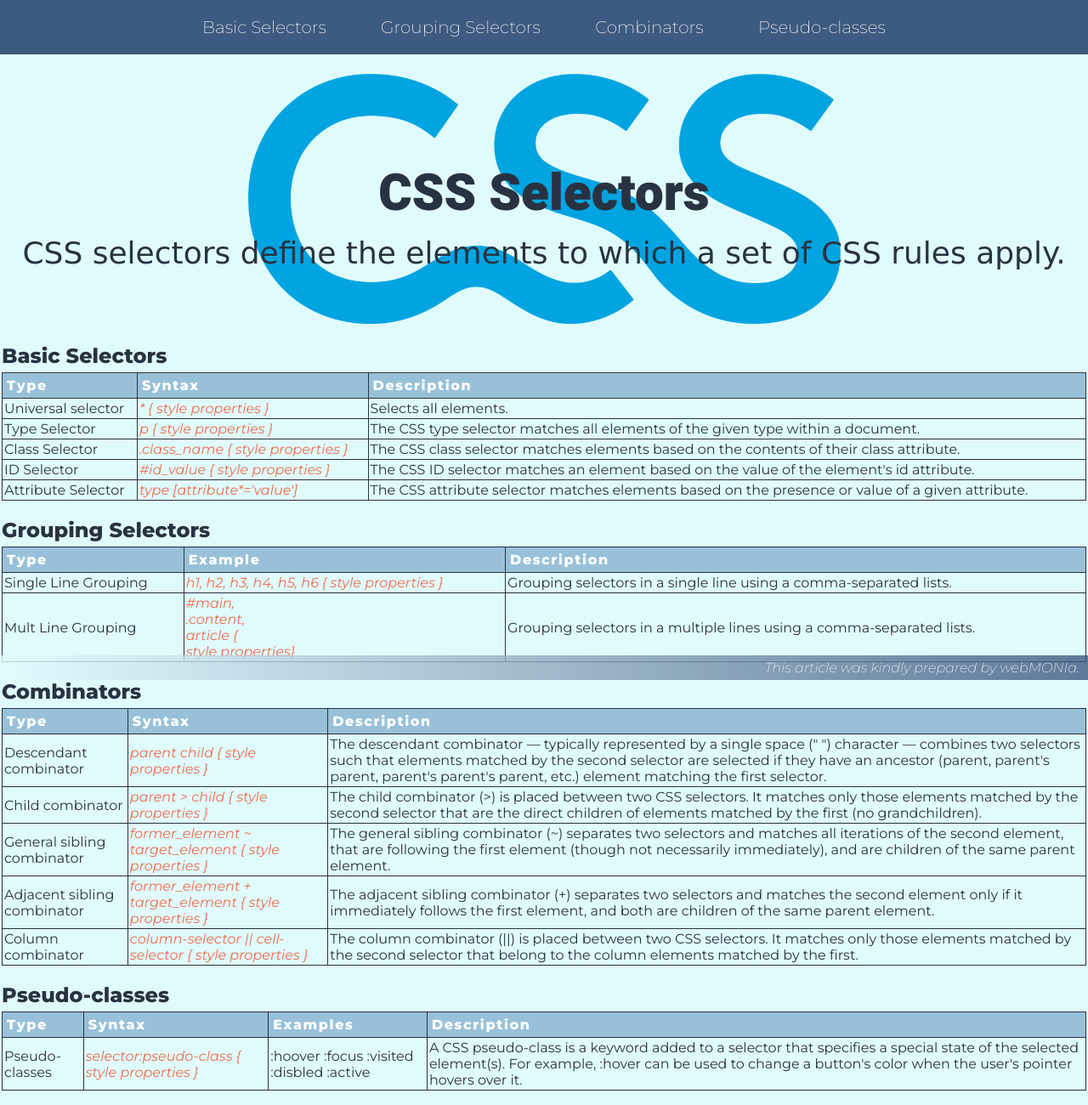
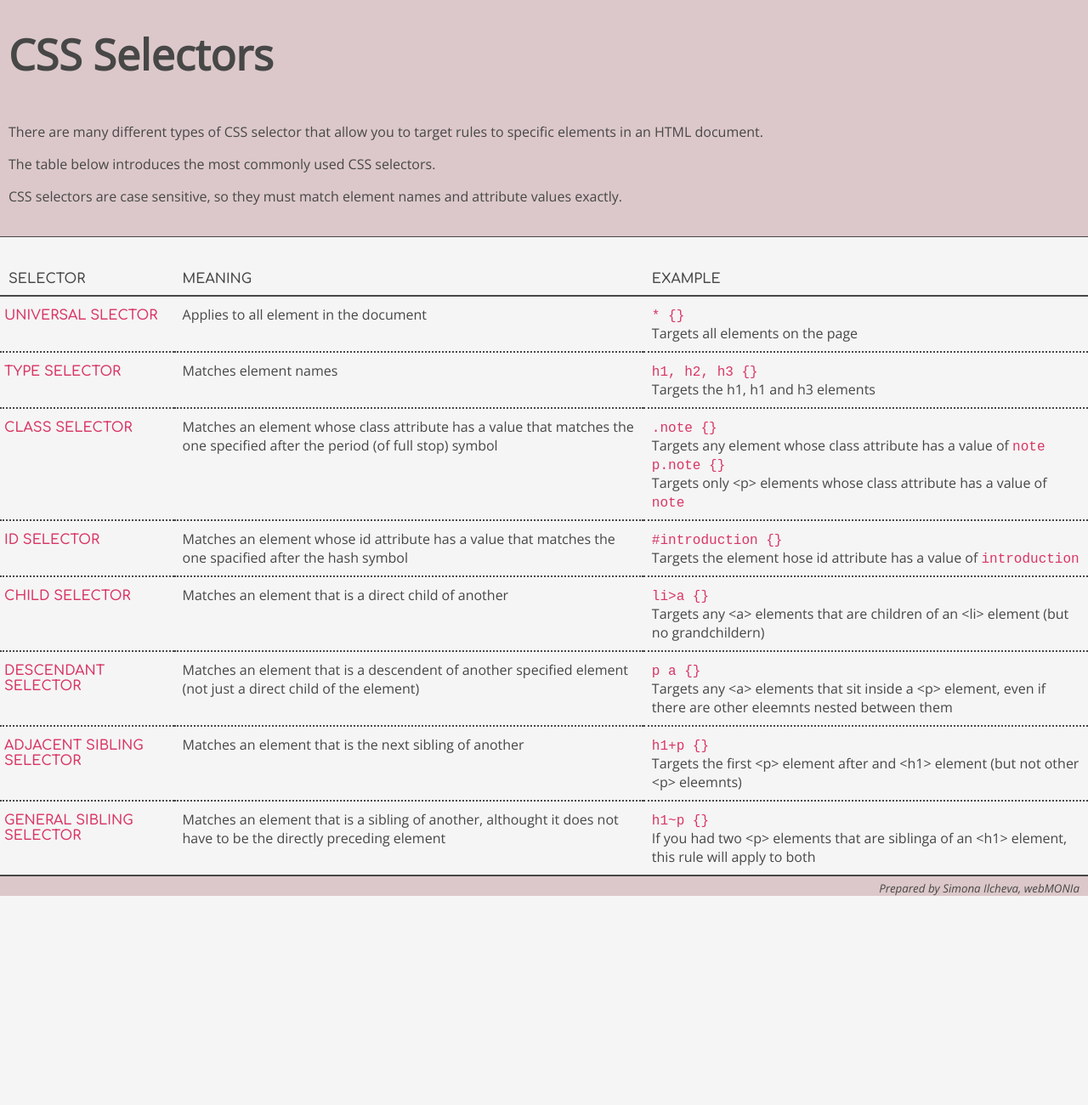
Before and after one commit to webmonia/webmonia.github.io, a plain HTML site: page index.html in a window 1280 px wide. Shown: the whole page at 85% size. After the commit the page ends 1054 px from the top, so only its background shows below. Drawn offline with nearby package versions, Linux system fonts and the light colour scheme; a web font is replaced by a local one.

Commit message:
Add files via upload

```diff
--- a/index.html
+++ b/index.html
@@ -6,155 +6,74 @@
     <meta name="viewport" content="width=device-width, initial-scale=1.0">
     <link rel="preconnect" href="https://fonts.googleapis.com">
 <link rel="preconnect" href="https://fonts.gstatic.com" crossorigin>
-    <link href="https://fonts.googleapis.com/css2?family=Montserrat:ital,wght@0,200;0,400;0,800;1,200;1,400;1,800&display=swap" rel="stylesheet">
-    <link href="https://fonts.googleapis.com/css2?family=Heebo:wght@900&display=swap" rel="stylesheet">
-    <link href="https://fonts.googleapis.com/css2?family=Edu+SA+Beginner:wght@400;600&display=swap" rel="stylesheet">
-    <link href="./styles.css" rel="stylesheet" type="text/css">
+<link href="https://fonts.googleapis.com/css2?family=Comfortaa:wght@300;400;600&family=Nanum+Gothic+Coding&family=Open+Sans:ital@0;1&display=swap" rel="stylesheet">
+    <link href="./styles.css" type="text/css" rel="stylesheet">
     <title>CSS Selectors</title>
 </head>
 <body>
-        <div id="navi">
-            <ul>
-                <li><a href="#basic">Basic Selectors</a></li>
-                <li><a href="#grouping">Grouping Selectors</a></li>
-                <li><a href="#combinators">Combinators</a></li>
-                <li><a href="#pseudo">Pseudo-classes</a></li>
-            </ul>
+    <div id="intro">
+        <h1>CSS Selectors</h1>
+        <p>There are many different types of CSS selector that allow you to target rules to specific elements in an HTML document.</p>
+        <p>The table below introduces the most commonly used CSS selectors.</p>
+        <p>CSS selectors are case sensitive, so they must match element names and attribute values exactly.</p>
     </div>
-        <div class="main">
-            <div class="image">
-                <div id="banner">
-                    <h1>CSS Selectors</h1>
-                    <p><span>CSS selectors</span> define the elements to which a set of CSS rules apply.</p>
-                </div>
-            </div>
-                <div id="basic">
-                    <h2>Basic Selectors</h2>
+    <div id="table">
         <table>
             <thead>
                 <tr>
-                                <td>Type</td>
-                                <td>Syntax</td>
-                                <td>Description</td>
+                    <th scope="col">Selector</th>
+                    <th scope="col">Meaning</th>
+                    <th scope="col">Example</th>
                 </tr>
             </thead>
             <tbody>
                 <tr>
-                                <td>Universal selector</td>
-                                <td class="syntax">* { style properties }</td>
-                                <td>Selects all elements.</td>
+                    <th scope="row">Universal slector</th>
+                    <td>Applies to all element in the document</td>
+                    <td><span class="code">* {} </span><br>Targets all elements on the page</td>
                 </tr>
                 <tr>
-                                <td>Type Selector</td>
-                                <td class="syntax">p { style properties }</td>
-                                <td>The CSS <span>type selector</span> matches all elements of the given type within a document.</td>
+                    <th scope="'row">Type Selector</th>
+                    <td>Matches element names</td>
+                    <td><span class="code">h1, h2, h3 {}</span><br>Targets the h1, h1 and h3 elements</td>
                 </tr>
                 <tr>
-                                <td>Class Selector</td>
-                                <td class="syntax">.class_name { style properties }</td>
-                                <td>The CSS <span>class selector</span> matches elements based on the contents of their class attribute.</td>
+                    <th scope="row">Class Selector</th>
+                    <td> Matches an element whose class attribute has a value that matches the one specified after the period (of full stop) symbol</td>
+                    <td><span class="code">.note {}</span><br>Targets any element whose class attribute has a value of <span class="code">note</span><br><span class="code">p.note {}</span><br>Targets only &ltp&gt elements whose class attribute has a value of <span class="code">note</span></td>
                 </tr>
                 <tr>
-                                <td>ID Selector</td>
-                                <td class="syntax">#id_value { style properties }</td>
-                                <td>The CSS ID selector matches an element based on the value of the element's id attribute.</td>
+                    <th scope="row">ID selector</th>
+                    <td>Matches an element whose id attribute has a value that matches the one spacified after the hash symbol</td>
+                    <td><span class="code">#introduction {}</span><br>Targets the element hose id attribute has a value of <span class="code">introduction</span></td>
                 </tr>
                 <tr>
-                                <td>Attribute Selector</td>
-                                <td class="syntax">type [attribute*='value']</td>
-                                <td>The CSS attribute selector matches elements based on the presence or value of a given attribute.</td>
+                    <th scope="row">Child selector</th>
+                    <td>Matches an element that is a direct child of another</td>
+                    <td><span class="code">li&gta {}</span><br>Targets any &lta&gt elements that are children of an &ltli&gt element (but no grandchildern)</td>
+                </tr>
+                <tr>
+                    <th scope="row">Descendant selector</th>
+                    <td>Matches an element that is a descendent of another specified element (not just a direct child of the element)</td>
+                    <td><span class="code">p a {}</span><br>Targets any &lta&gt elements that sit inside a &ltp&gt element, even if there are other eleemnts nested between them</td>
+                </tr>
+                <tr>
+                    <th scope="row">Adjacent sibling selector</th>
+                    <td>Matches an element that is the next sibling of another</td>
+                    <td><span class="code">h1+p {}</span><br>Targets the first &ltp&gt element after and &lth1&gt element (but not other &ltp&gt eleemnts)</td>
+                </tr>
+                <tr>
+                    <th scope="row">General sibling selector</th>
+                    <td>Matches an element that is a sibling of another, althought it does not have to be the directly preceding element</td>
+                    <td><span class="code">h1~p {}</span><br> If you had two &ltp&gt elements that are siblinga of an &lth1&gt element, this rule will apply to both</td>
                 </tr>
             </tbody>
         </table>
     </div>
-                <div id="grouping">
-                    <h2>Grouping Selectors</h2>
-                    <table>
-                        <thead>
-                            <tr>
-                                <td>Type</td>
-                                <td>Example</td>
-                                <td>Description</td>
-                            </tr>
-                        </thead>
-                        <tbody>
-                            <tr>
-                                <td>Single Line Grouping</td>
-                                <td class="syntax">h1, h2, h3, h4, h5, h6 { style properties }</td>
-                                <td>Grouping selectors in a single line using a comma-separated lists.</td>
-                            </tr>
-                            <tr>
-                                <td>Mult Line Grouping</td>
-                                <td class="syntax">#main,<br>.content,<br>article {<br> style properties}</td>
-                                <td>Grouping selectors in a multiple lines using a comma-separated lists.</td>
-                            </tr>
-                        </tbody>
-                    </table>
+    <footer>
+        <div>
+            <p>Prepared by Simona Ilcheva, webMONIa</p>
         </div>
-                <div id="combinators">
-                    <h2>Combinators</h2>
-                    <table>
-                        <thead>
-                            <tr>
-                                <td>Type</td>
-                                <td>Syntax</td>
-                                <td>Description</td>
-                            </tr>
-                        </thead>
-                        <tbody>
-                            <tr>
-                                <td>Descendant combinator</td>
-                                <td class="syntax">parent child { style properties }</td>
-                                <td>The descendant combinator — typically represented by a single space (" ") character — combines two selectors such that elements matched by the second selector are selected if they have an ancestor (parent, parent's parent, parent's parent's parent, etc.) element matching the first selector.</td>
-                            </tr>
-                            <tr>
-                                <td>Child combinator</td>
-                                <td class="syntax">parent > child { style properties }</td>
-                                <td>The child combinator (>) is placed between two CSS selectors. It matches only those elements matched by the second selector that are the direct children of elements matched by the first (no grandchildren).</td>
-                            </tr>
-                            <tr>
-                                <td>General sibling combinator</td>
-                                <td class="syntax">former_element ~ target_element { style properties }</td>
-                                <td>The general sibling combinator (~) separates two selectors and matches all iterations of the second element, that are following the first element (though not necessarily immediately), and are children of the same parent element.</td>
-                            </tr>
-                            <tr>
-                                <td>Adjacent sibling combinator</td>
-                                <td class="syntax">former_element + target_element { style properties }</td>
-                                <td>The adjacent sibling combinator (+) separates two selectors and matches the second element only if it immediately follows the first element, and both are children of the same parent element.</td>
-                            </tr>
-                            <tr>
-                                <td>Column combinator</td>
-                                <td class="syntax">column-selector || cell-selector { style properties }</td>
-                                <td>The column combinator (||) is placed between two CSS selectors. It matches only those elements matched by the second selector that belong to the column elements matched by the first.                    </td>
-                            </tr>
-                        </tbody>
-                    </table>
-                </div>
-                <div id="pseudo">
-                    <h2>Pseudo-classes</h2>
-                    <table>
-                        <thead>
-                            <tr>
-                                <td>Type</td>
-                                <td>Syntax</td>
-                                <td>Examples</td>
-                                <td>Description</td>
-                            </tr>
-                        </thead>
-                        <tbody>
-                            <tr>
-                                <td>Pseudo-classes</td>
-                                <td class="syntax">selector:pseudo-class { style properties }</td>
-                                <td>:hoover :focus :visited :disbled :active</td>
-                                <td>A CSS pseudo-class is a keyword added to a selector that specifies a special state of the selected element(s). For example, :hover can be used to change a button's color when the user's pointer hovers over it.</td>
-                            </tr>
-                        </tbody>
-                    </table>
-                </div>
-    </div>
-    <div id="footer">
-        <p>This article was kindly prepared by <span id="name">webMONIa</span>.</p>
-    </div>
-    </body>
+    </footer>
 </body>
 </html>
--- a/styles.css
+++ b/styles.css
@@ -1,126 +1,65 @@
-* {
+body {
+    font-family: 'Open Sans', sans-serif;
+    background-color: #f5f5f5;
+    color:#474747;
     margin: 0;
     padding: 0;
-    /*border: 1px solid red;*/
-    box-sizing: border-box;
 }
 
-body {
-    background-color: #e0fbfc;
-    font-family: 'Montserrat', sans-serif;
-    color: #293241;
+h1 {
+    padding: 30px 0;
+    margin: 0;
+    font-size: 50px;
 }
 
-#navi {
-    background-color: #3d5a80;
-    margin-top: 0;
-    width: 100%;
-    padding: 20px;
-    text-align: center;
-    position: sticky;
-    top: 0px;
-
+#intro {
+    padding: 0 0 20px 10px;
+    margin-bottom: 30px;
+    background-color: #dcc8ca;
+    border-bottom: 1px solid #474747;
 }
 
-#navi li{
-    display: inline-block;
-}
-
-#navi a{
-    text-decoration: none;
-    color: white;
-    font-size: 20px;
-    font-weight: 200;
-    padding: 10px 20px;
-    margin: 10px 10px;
-}
-
-a:hover {
-    background-color: #293241;
-    border-radius: 2px;
-}
-
-.main {
-    margin: 2px;
-}
-
-.image {
-    /*padding: 80px 0;*/
-    background-image: url("./Css-versicherung-logo.png");
-    opacity:;
-    height: 300px;
-    background-position: center;
-    background-repeat: no-repeat;
-    background-size: contain;
-    text-align: center;
-}
-
-#banner {
-    position: relative;
-    top: 100px;
-}
-
-#banner h1{
-    font-size: 60px;
-    font-family: 'Heebo', sans-serif;
-    font-weight: 900;
-}
-
-#banner p {
-    font-size: 36px;
-    font-family: 'Edu SA Beginner', cursive;
-    overflow: visible;
-}
-
-h1, h2 {
-    margin: 20px 0 5px 0;
+.code {
+    font-family: 'Nanum Gothic Coding', monospace;
+    color: #d93665;
 }
 
 table {
-    width: 100%;
-}
-
-table, td {
-    border: 1px solid #293241;
     border-collapse: collapse;
+    border-bottom: 2px solid #474747;
 }
 
 thead {
-    font-weight: bolder;
-    background-color: #98c1d9;
-    color: white;
-    letter-spacing: 0.1em;
+    font-family: 'Comfortaa', cursive;
+    text-transform: uppercase;
+    color: #474747;
 }
 
-thead tr {
-    height: 30px;
-}
-
-thead td {
+tbody th {
+    font-family: 'Comfortaa', cursive;
+    text-transform: uppercase;
+    color: #d93665;
     padding: 5px;
 }
 
-td {
-    padding: 2px;
+td, th {
+    border-bottom: dotted 2px #474747;
+    text-align: left;
+    vertical-align: super;
+    padding: 10px;
 }
 
-.syntax {
-    color: #ee6c4d;
-    font-style: italic;
+thead th {
+    border-bottom: #474747 solid 2px;
+    padding: 10px;
 }
 
-#footer {
-    position: sticky;
-    bottom: 0;
-    /*background-color: #3d5a80;*/
-    background-image: linear-gradient(to right, #e0fbfc, #3d5a80);
-    color: white;
+footer p {
+    background-color: #dcc8ca;
+    padding: 5px 10px 0 0;
+    margin-bottom: 0;
+    margin-top: 0;
+    font-size: smaller;
+    font-style: italic;
     text-align: right;
-    font-weight: 200;
-    font-style: italic;
-    padding: 5px 10px 5px 5px;
-    margin: 10px 0;
-    width: 100%;
-    float: right;
-    opacity: 0.8;
 }
```
Lines whose indentation alone changed are shown as unchanged.
